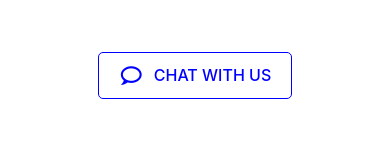
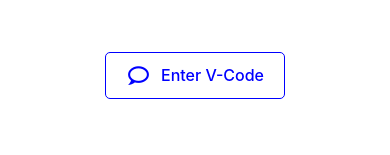
Before and after one commit to kartikey-mittal/DashMerchant, a React Native app: screen / in a window 390 px wide. Shown: the part 593-748 px from the top of the page. Built offline with nearby package versions, Linux system fonts and the light colour scheme.

Commit message:
Margin & Paddings

```diff
--- a/Screens/DetailsSubmitted.js
+++ b/Screens/DetailsSubmitted.js
@@ -18,7 +18,7 @@ const ThankYouScreen = () => {
         style={styles.chatButton}
       >
         <Icon name="chat-outline" size={25} color="blue" style={{ marginRight: 10 }} />
-        <Text style={styles.buttonText}>CHAT WITH US</Text>
+        <Text style={styles.buttonText}>Enter V-Code</Text>
       </TouchableOpacity>
     </View>
   );
--- a/Screens/Loginscreenone.js
+++ b/Screens/Loginscreenone.js
@@ -99,7 +99,7 @@ const styles = StyleSheet.create({
   },
   image: {
     width,
-    height: 650,
+    height: 500,
     resizeMode: 'cover',
   },
   indicatorsContainer: {
--- a/Screens/ShopCategory.js
+++ b/Screens/ShopCategory.js
@@ -20,7 +20,7 @@ const ShopCategory = () => {
   ];
 
   return (
-    <View>
+    <View style={{marginBottom:100}}>
       <Text style={styles.heading}>Select Shop Category</Text>
       <ScrollView contentContainerStyle={styles.container}>
         <View style={styles.gridContainer}>
```
